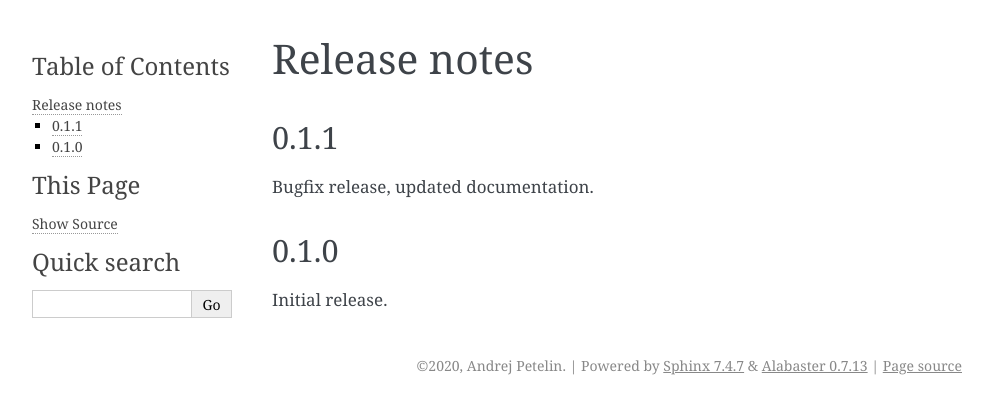
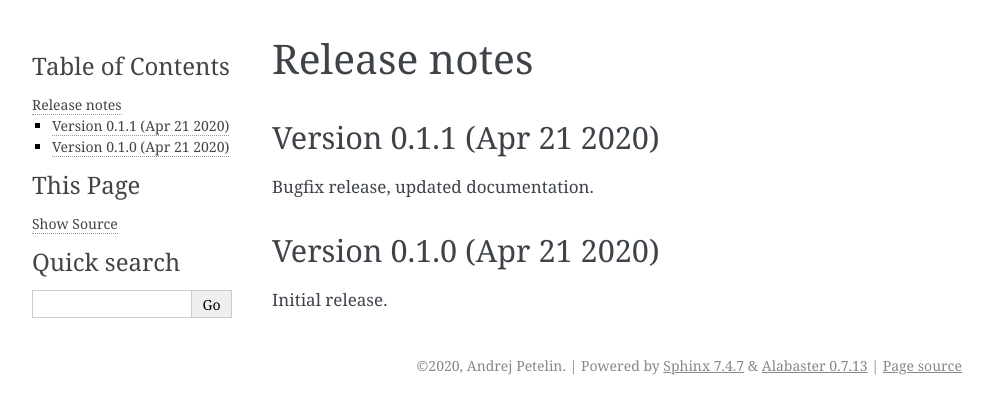
Before and after one commit to IJSComplexMatter/cddm, a Sphinx documentation site: the page built from doc/notes.rst, in a window 1280 px wide. Shown: the top 414 px of the page, without its empty margins (148-1141 px from the left). Built offline with Sphinx 7.4.7, drawn with Linux system fonts in a browser that asks for light colours; the version number is read from the project's files by our own code.

Commit message:
Update notes.rst

```diff
--- a/doc/notes.rst
+++ b/doc/notes.rst
@@ -1,12 +1,12 @@
 Release notes
 -------------
 
-0.1.1
-+++++
+Version 0.1.1 (Apr 21 2020)
++++++++++++++++++++++++++++
 
 Bugfix release, updated documentation.
 
-0.1.0
-+++++
+Version 0.1.0 (Apr 21 2020)
++++++++++++++++++++++++++++
 
 Initial release.
```
